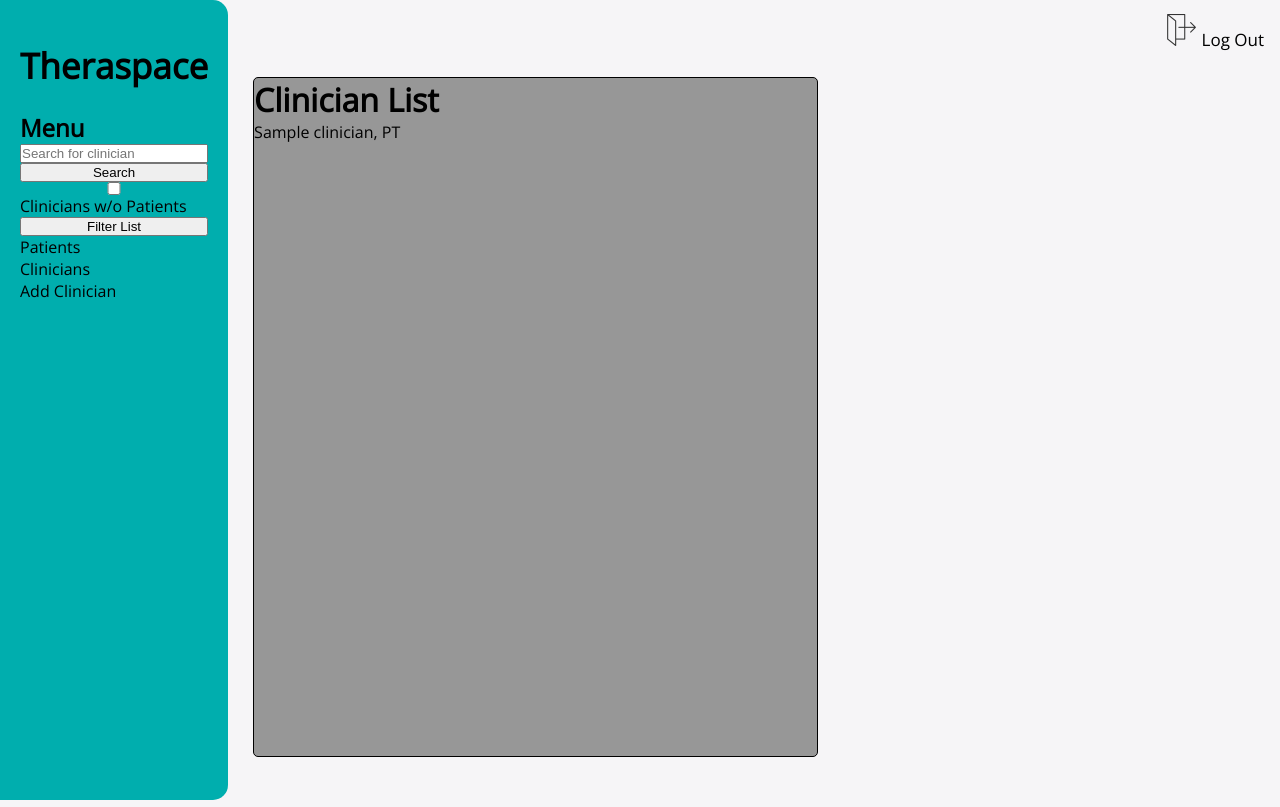
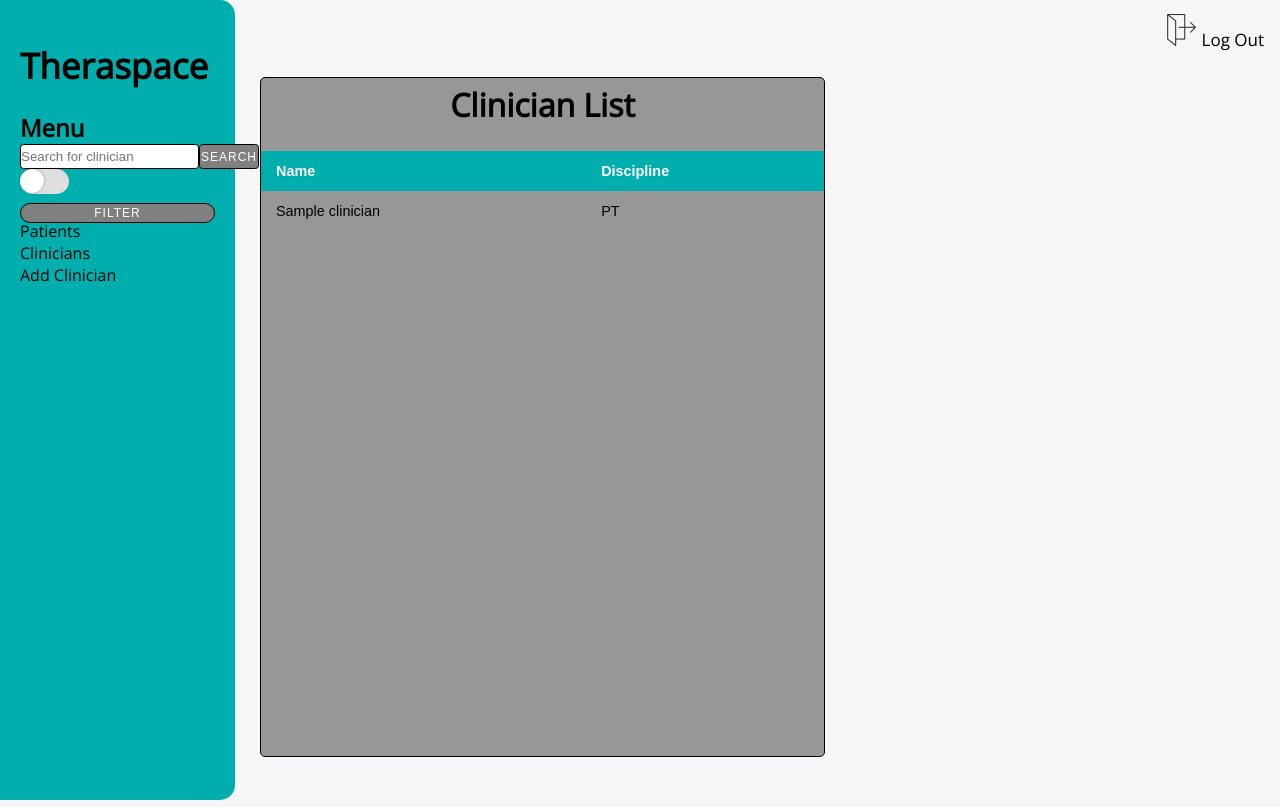
Before and after one commit to dsamala/theraspace, a Django app: page /clinicians/ in a window 1280 px wide. Run offline with Django 4.2, Linux system fonts and the light colour scheme; tables that the repository leaves empty hold one stand-in row (values such as "Sample post").

Commit message:
replicated changes from patient list to clinician list

```diff
--- a/main_app/templates/clinician_list.html
+++ b/main_app/templates/clinician_list.html
@@ -6,14 +6,16 @@
     <div class="side-nav">
         <div><a class="homelink" href="/"><h1 class="logo-title">Theraspace</h1></a></div>
         <h2>Menu</h2>
-        <form>
-            <input type="text" name="name" placeholder="Search for clinician"/>
-            <input type="submit" value="Search" />
+        <form class="search-box">
+            <input class="input-search"  type="text" name="name" placeholder="Search for clinician"/>
+            <input class="btn-search" type="submit" value="Search" />
         </form>
         <form>
-            <input type="checkbox" name="checkclinicians">
-            <label for="checkclinicians">Clinicians w/o Patients</label>
-            <input type="submit" value="Filter List"/>
+            <div class="switch">
+                <input class="switch-input" id="switch-1" type="checkbox" name="checkclinicians">
+                <label class="switch-label" for="switch-1"></label>
+                <input class="switch-btn" type="submit" value="Filter"/>
+            </div>
         </form>
         <a href="/patients">Patients</a>
         <a href="/clinicians">Clinicians</a>
@@ -22,12 +24,21 @@
     </div>
 
     <div class="list-container">
+        <div class="clinician-list">
+            <table class="patient-table">
+                <h1 class="list-header">Clinician List</h1>
+                <tr>
+                    <th>Name</th>
+                    <th>Discipline</th>
+                </tr>
+                {% for clinician in clinicians %}
+                <tr>
+                    <td>{{clinician.name}}</td>
+                    <td>{{clinician.discipline}}</td>
+                </tr>
 
-        <div class="clinician-list">
-            <h1>Clinician List</h1>
-            {% for clinician in clinicians %}
-                <a href="{% url 'clinician_detail' clinician.pk %}">{{clinician.name}}, {{clinician.discipline}}</a>
-            {% endfor %}
+                {% endfor %}
+            </table>
         </div>
 
     </div>
--- a/main_app/templates/patient_list.html
+++ b/main_app/templates/patient_list.html
@@ -13,7 +13,7 @@
         <form>
             <div class="switch">
                 <input class="switch-input" id="switch-1" type="checkbox" name="checkpatients">
-                <label class="switch-label" for="switch-1">Patients w/o Clinicians</label>
+                <label class="switch-label" for="switch-1"></label>
                 <input class="switch-btn" type="submit" value="Filter"/>
             </div>
         </form>
```
